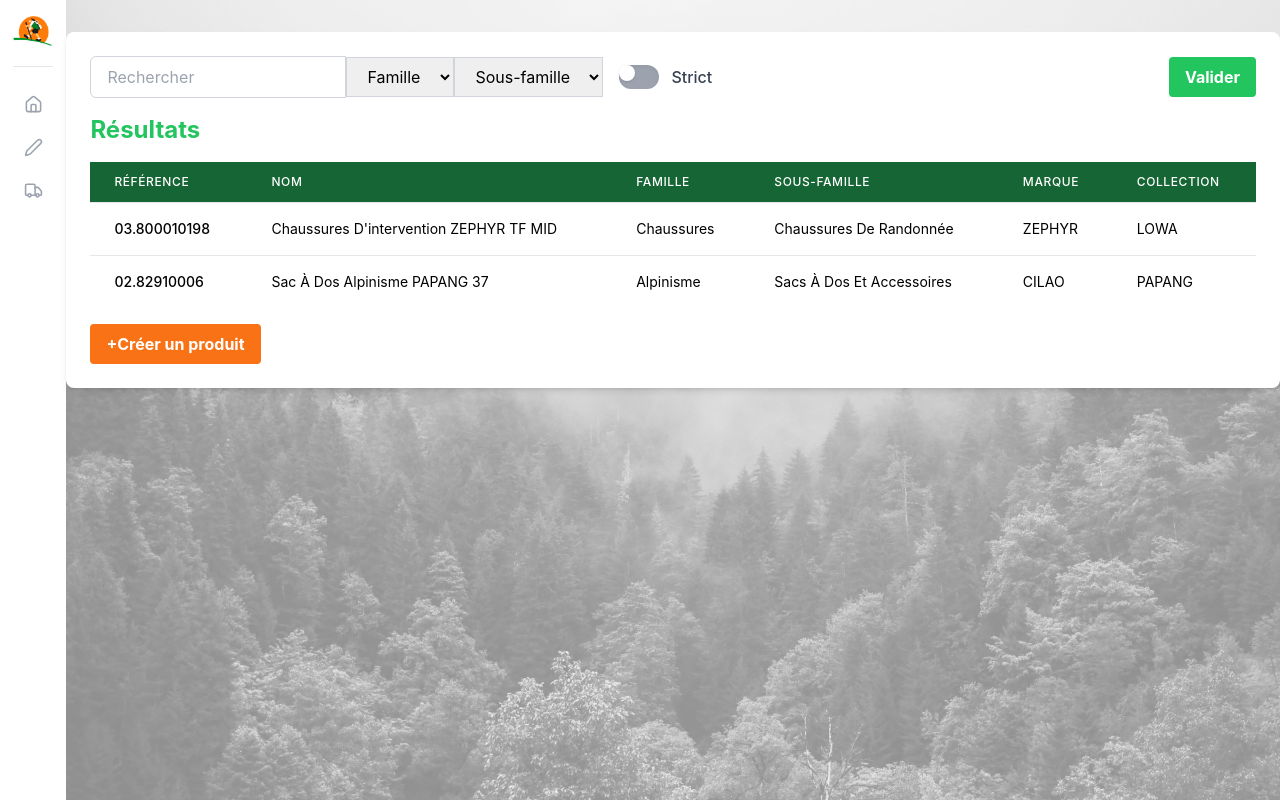
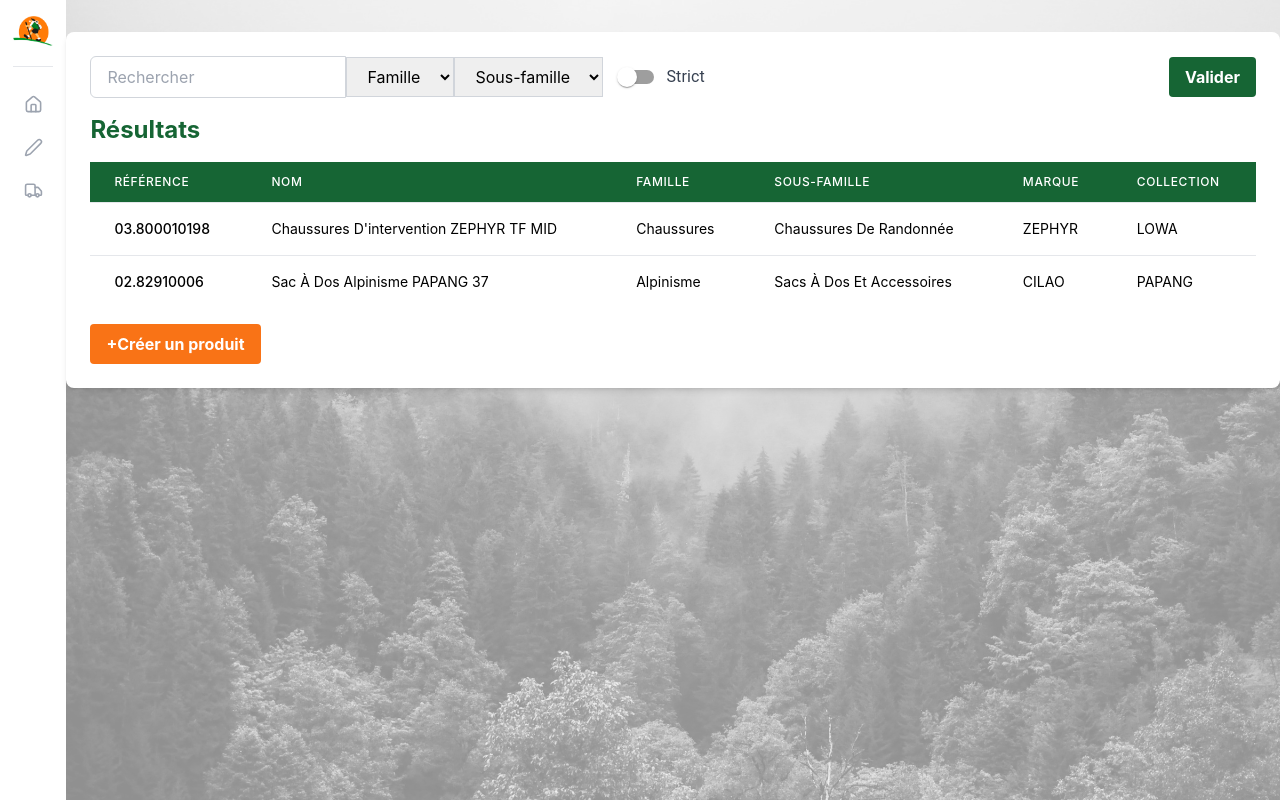
Before and after one commit to acs2i/avc-front-end, a React (Create React App) app: page / in a window 1280 px wide. Built offline with nearby package versions, Linux system fonts and the light colour scheme.

Commit message:
Add toggle Strct

```diff
--- a/src/pages/Home.tsx
+++ b/src/pages/Home.tsx
@@ -1,5 +1,8 @@
 import React from "react";
 import Card from "../components/Card";
+import FormGroup from '@mui/material/FormGroup';
+import FormControlLabel from '@mui/material/FormControlLabel';
+import Switch from '@mui/material/Switch';
 
 type Product = {
   reference: string;
@@ -46,26 +49,15 @@ export default function Home() {
               <option>Sous-famille</option>
             </select>
             <div className="ml-4 flex items-center">
-              <label htmlFor="strict-toggle" className="flex items-center cursor-pointer">
-                <div className="relative">
-                  <input
-                    id="strict-toggle"
-                    type="checkbox"
-                    className="hidden"
-                  />
-                  <div className="toggle__line w-10 h-6 bg-gray-400 rounded-full shadow-inner"></div>
-                  <div className="toggle__dot absolute w-4 h-4 bg-white rounded-full shadow inset-y-0 left-0"></div>
-                </div>
-                <div className="ml-3 text-gray-700 font-medium">Strict</div>
-              </label>
+                <FormControlLabel className="ml-3 text-gray-700 font-medium" control={<Switch />} label="Strict" />
             </div>
           </div>
-          <button className="bg-green-500 hover:bg-green-600 text-white font-bold py-2 px-4 rounded">
+          <button className="bg-green-800 hover:bg-green-600 text-white font-bold py-2 px-4 rounded">
             Valider
           </button>
         </div>
 
-        <h2 className="text-2xl font-bold text-green-500 mb-4">Résultats</h2>
+        <h2 className="text-2xl font-bold text-green-800 mb-4">Résultats</h2>
         <table className="min-w-full divide-y divide-gray-200">
           <thead className="bg-green-800">
             <tr>
```
Also changed, not shown: 1 other file (tests, documents, lock files or other folders).
